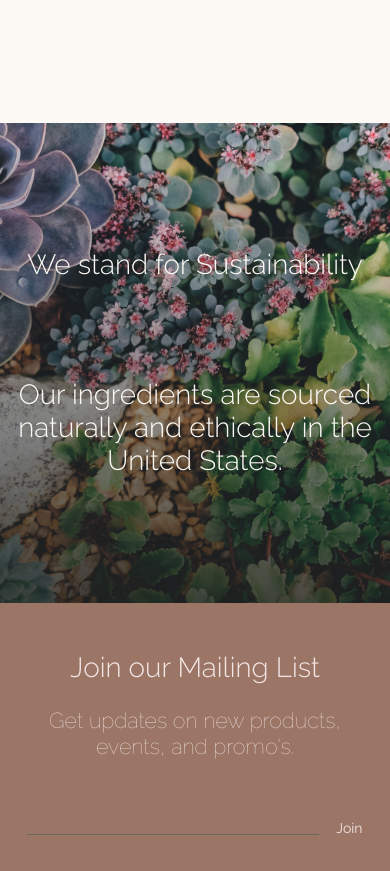
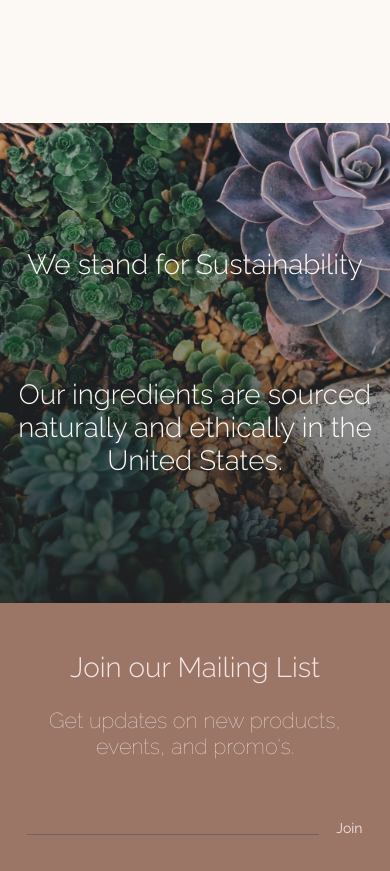
Before and after one commit to mkotik/nana_soap, a React (Create React App) app: page / in a window 390 px wide. Shown: the part 940-1811 px from the top of the page. Built offline with nearby package versions, Linux system fonts and the light colour scheme; a web font is replaced by a local one.

Commit message:
removed parallex images for mobile

```diff
--- a/src/styles/MainDash.scss
+++ b/src/styles/MainDash.scss
@@ -97,6 +97,13 @@ $hero-height-8: 140%;
 @media screen and (max-width: 850px) {
   .hero-wrap {
     height: 56.3rem;
+    background: linear-gradient(
+        192deg,
+        #ffffff1a 70%,
+        rgba(211, 209, 209, 0.879)
+      ),
+      url("../assets/HeroImg.jpg");
+    background-size: cover;
     .text-wrap {
       h1 {
         font-size: 2.5rem;
@@ -258,6 +265,18 @@ $hero-height-8: 140%;
   }
 }
 
+@media screen and (max-width: 850px) {
+  .messageBlock {
+    background: linear-gradient(
+        184deg,
+        rgba(32, 32, 32, 0),
+        rgba(32, 32, 32, 0.8)
+      ),
+      url("../assets/plants-banner.jpg");
+    background-size: cover;
+  }
+}
+
 .mailingList {
   background-color: $brown;
   font-family: "Raleway", sans-serif;
```
